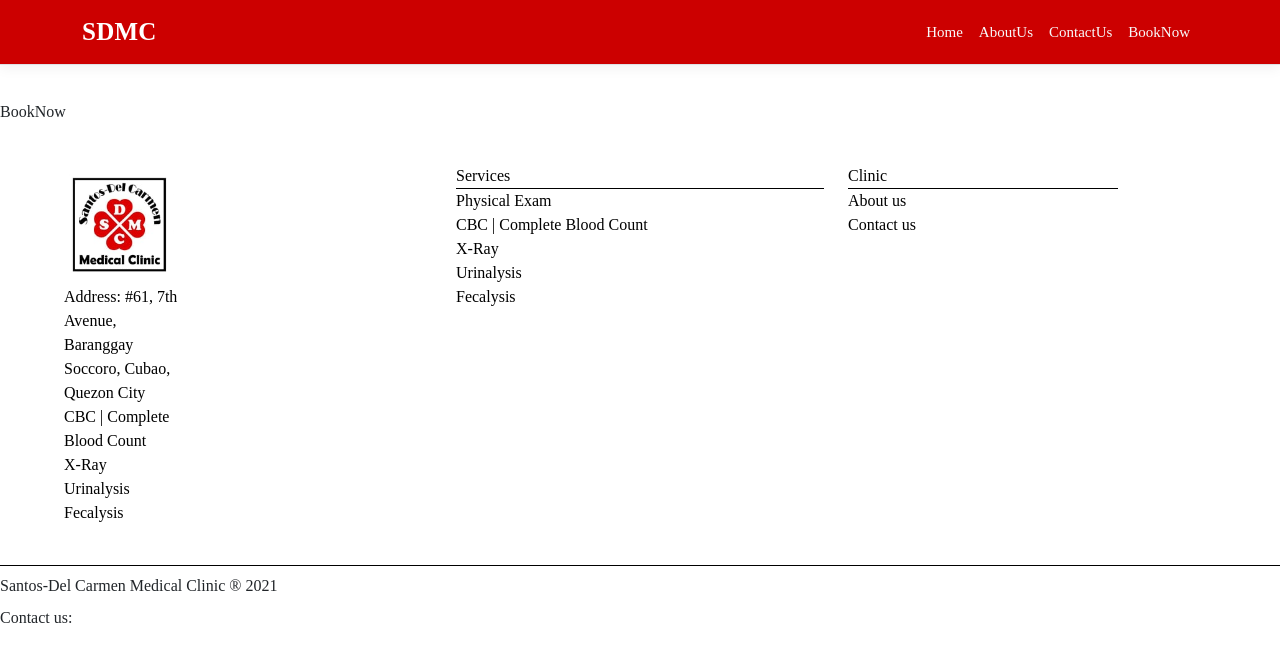
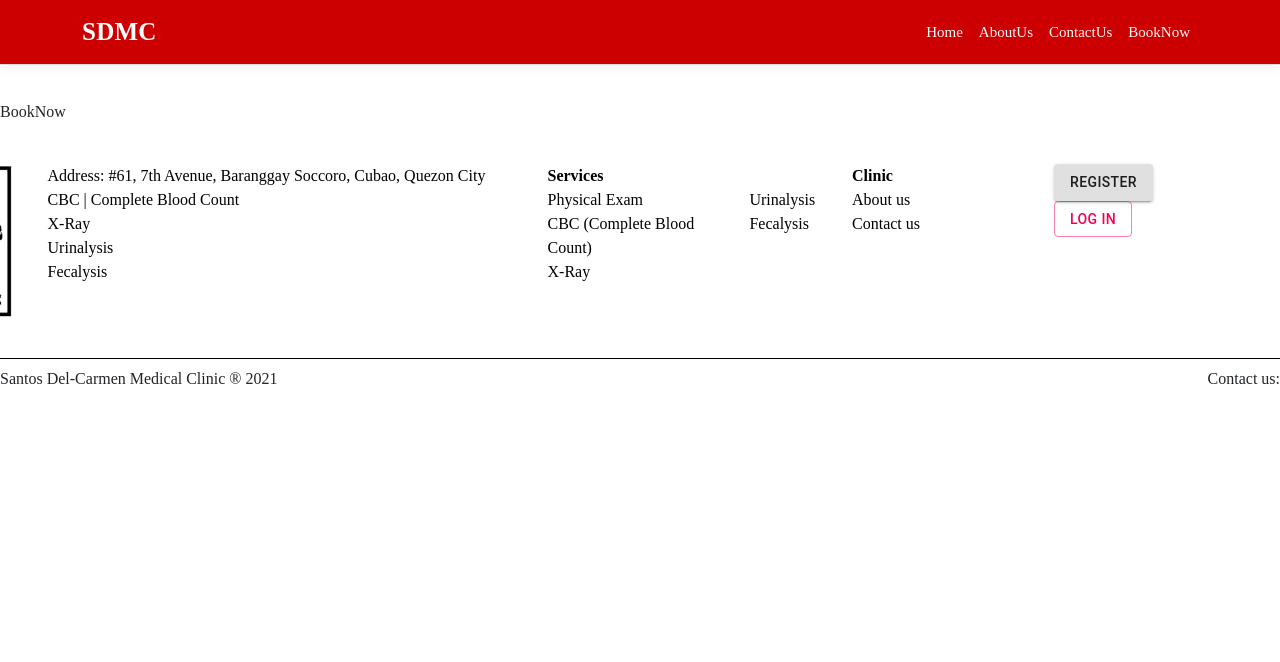
Before and after one commit to Marcelo-Lim/sdmc-appointment-app, a React (Create React App) app: page /BookNow in a window 1280 px wide. Shown: the top 662 px of the page. Built offline with nearby package versions, Linux system fonts and the light colour scheme.

Commit message:
fixed footer

```diff
--- a/src/components/Footer/footer.css
+++ b/src/components/Footer/footer.css
@@ -20,7 +20,13 @@
     color: black;
 }
 
-img {
-    height: 30%;
-    width: 30%;
+
+
+.footer2 {
+    display: flex;
+    flex-direction: row;
 }
+
+.footerContact {
+    margin-left: auto;
+}
--- a/src/components/Footer/footer.js
+++ b/src/components/Footer/footer.js
@@ -1,5 +1,6 @@
 import React from 'react'
 import { Container, Grid, Box, Link,} from "@material-ui/core";
+import Button from '@material-ui/core/Button';
 import logo from "../../assets/Images/SDMCLOGO1.png";
 import "./footer.css";
 
@@ -17,12 +18,12 @@
             >
                 <Container maxwidth="lg">
 
-                    <Grid container spacing={3}>
-                        <Grid item xs={12} sm={4}>
-                        <Box textAlign="flex-start">
+                    <Grid container  direction="row" justifyContent="space-evenly" spacing={5}>
+
+                        <Box ml={-25}>
                             <img src={logo}/>
                         </Box>
-                        <Grid item xs={12} sm={4}>
+                        <Grid item xs={12} sm={5}>
                             <Box borderBottom={0}></Box>
                                 <Box>
                                     <Link href="../pages/ContactUs.js" color="inherit">
@@ -50,9 +51,9 @@
                                     </Link>
                                 </Box>
                         </Grid>
-                        </Grid>
-                        <Grid item xs={12} sm={4}>
-                            <Box borderBottom={1}>Services</Box>
+
+                        <Grid item xs={12} sm={2}>
+                            <Box borderBottom={0}> <b> Services </b> </Box>
 
                                 <Box>
                                     <Link href="../pages/ContactUs.js" color="inherit">
@@ -61,7 +62,7 @@
                                 </Box>
                                 <Box>
                                     <Link href="/" color="inherit">
-                                        CBC | Complete Blood Count
+                                        CBC (Complete Blood Count)
                                     </Link>
                                 </Box>
                                 <Box>
@@ -69,6 +70,9 @@
                                         X-Ray
                                     </Link>
                                 </Box>
+                        </Grid>
+                        <Grid item xs={12} sm={1}>
+                            <Box borderBottom={0}> <br/> </Box>
                                 <Box>
                                     <Link href="/" color="inherit">
                                         Urinalysis
@@ -80,8 +84,8 @@
                                     </Link>
                                 </Box>
                         </Grid>
-                        <Grid item xs={12} sm={3}>
-                            <Box borderBottom={1}>Clinic</Box>
+                        <Grid item xs={12} sm={2}>
+                            <Box borderBottom={0}> <b> Clinic </b> </Box>
                                 <Box>
                                     <Link href="/" color="inherit">
                                         About us
@@ -93,16 +97,26 @@
                                     </Link>
                                 </Box>
                         </Grid>
+                        <Grid item xs={12} sm={2}>
+                                <Button variant="contained"> Register </Button>
+                                <Button variant="outlined" color="secondary"> Log in </Button>
+                        </Grid>
                     </Grid>
 
                 </Container>
             </Box>
+            <Grid
+            container="row"
+            justifyContent="space-between"
+            alignItems="center"
+            >
             <Box textAlign="flex-start" pt={{xs: 1, sm: 1 }} pb={{xs:5, sm: 0}}>
-                        Santos-Del Carmen Medical Clinic &reg; {new Date().getFullYear()}
+                        Santos Del-Carmen Medical Clinic &reg; {new Date().getFullYear()}
             </Box>
-            <Box textAlign="flex-end" pt={{xs: 1, sm: 1 }} pb={{xs:5, sm: 0}}>
+            <Box className="footerContact" pt={{xs: 1, sm: 1 }} pb={{xs:5, sm: 0}}>
                         Contact us:
             </Box>
+            </Grid>
         </footer>
     )
 }
--- a/src/components/NavBar/Navmenu.js
+++ b/src/components/NavBar/Navmenu.js
@@ -11,7 +11,7 @@
 import { COLORS } from "../../Styles/colors";
 import Item from "./Item";
 import "./Navmenu.css";
-import IconClinic from "../../assets/images/sdmclogo.png";
+import IconClinic from "../../assets/Images/sdmclogo.png";
 
 const menu =[
     {
```
Also changed, not shown: src/pages/Home.js (+5 -5 lines).
